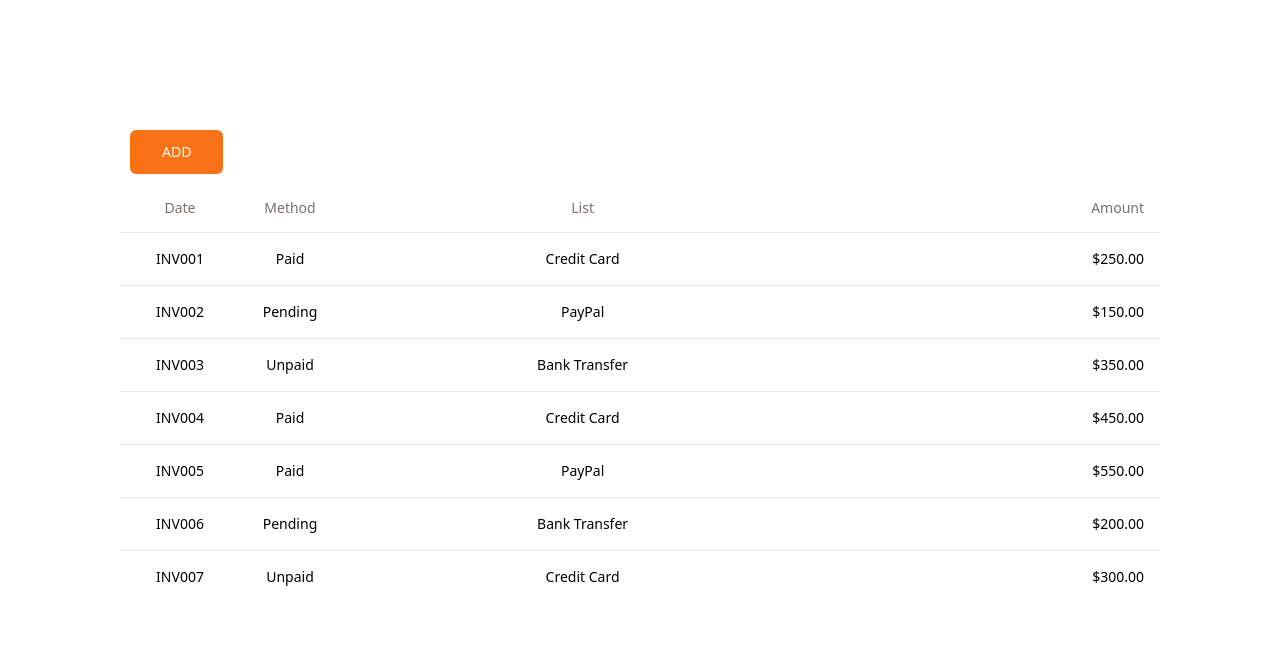
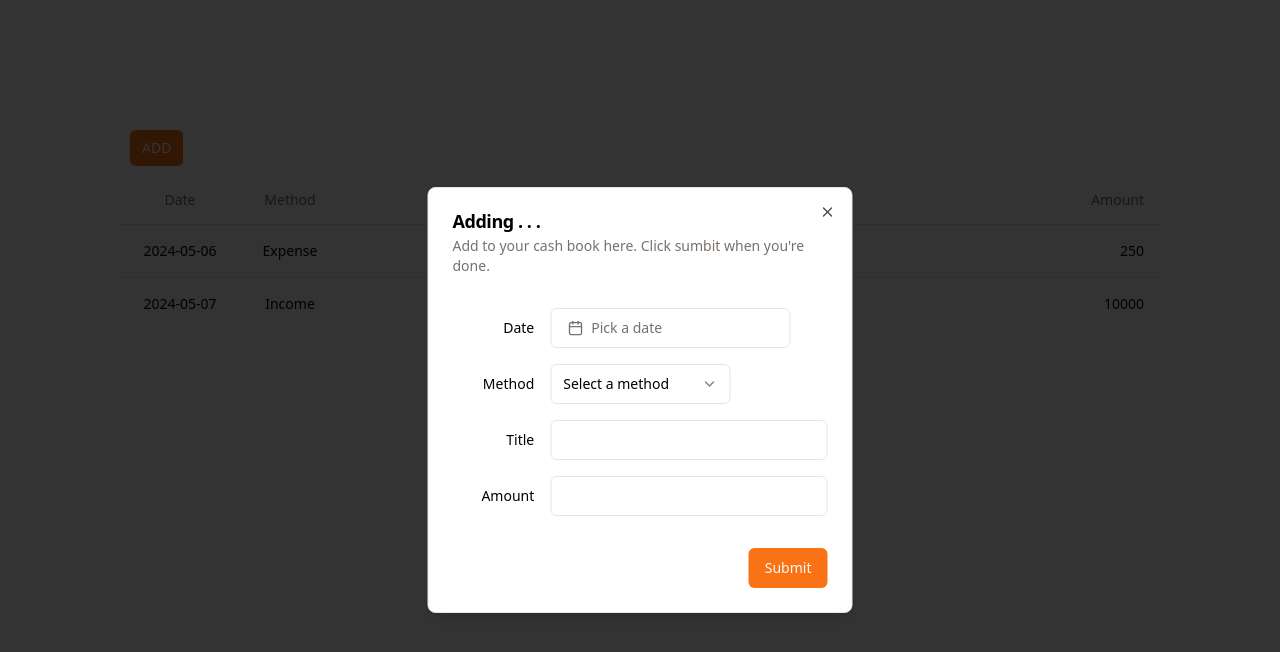
Before and after one commit to jeerawut97/gatsby-shadcn, a Gatsby site: page / in a window 1280 px wide. Both pictures are taken after a click on the button "ADD". Built offline with nearby package versions, Linux system fonts and the light colour scheme; Gatsby itself is replaced by a stand-in of ours.

Commit message:
common component

```diff
--- /dev/null
+++ b/src/components/common/dialog.tsx
@@ -0,0 +1,134 @@
+import * as React from "react"
+import {
+    Dialog,
+    DialogContent,
+    DialogDescription,
+    DialogFooter,
+    DialogHeader,
+    DialogTitle,
+    DialogTrigger,
+    DialogClose
+} from "@/components/ui/dialog"
+import {
+    Select,
+    SelectContent,
+    SelectGroup,
+    SelectItem,
+    SelectLabel,
+    SelectTrigger,
+    SelectValue,
+} from "@/components/ui/select"
+import {
+    Popover,
+    PopoverContent,
+    PopoverTrigger,
+} from "@/components/ui/popover"
+
+import { Input } from "@/components/ui/input"
+import { Label } from "@/components/ui/label"
+import { Button } from "@/components/ui/button"
+import { format } from "date-fns"
+import { Calendar as CalendarIcon } from "lucide-react"
+import { cn } from "@/lib/utils"
+import { Calendar } from "@/components/ui/calendar"
+
+
+const paddingStyles = {
+    padding: 10,
+}
+
+const DialogCustom = () => {
+    const [date, setDate] = React.useState<Date>();
+
+    function onSubmit() {
+        console.log('submit')
+    }
+
+    return (
+        <Dialog>
+            <DialogTrigger asChild>
+            <div style={paddingStyles}><Button size="sm">ADD</Button></div>
+            </DialogTrigger>
+            <DialogContent className="sm:max-w-[425px]">
+            <DialogHeader>
+                <DialogTitle>Adding . . .</DialogTitle>
+                <DialogDescription>
+                Add to your cash book here. Click sumbit when you're done.
+                </DialogDescription>
+            </DialogHeader>
+
+            <div className="grid gap-4 py-4">
+                <div className="grid grid-cols-4 items-center gap-4">
+                <Label htmlFor="date" className="text-right">
+                    Date
+                </Label>
+                <Popover>
+                    <PopoverTrigger asChild>
+                        <Button
+                        variant={"outline"}
+                        className={cn(
+                            "w-[240px] justify-start text-left font-normal",
+                            !date && "text-muted-foreground"
+                        )}
+                        >
+                        <CalendarIcon className="mr-2 h-4 w-4" />
+                        {date ? format(date, "PPP") : <span>Pick a date</span>}
+                        </Button>
+                    </PopoverTrigger>
+                    <PopoverContent className="w-auto p-0" align="start">
+                        <Calendar
+                        mode="single"
+                        selected={date}
+                        onSelect={setDate}
+                        disabled={(date) =>
+                            date > new Date() || date < new Date("1900-01-01")
+                        }
+                        initialFocus
+                        />
+                    </PopoverContent>
+                </Popover>
+                </div>
+                <div className="grid grid-cols-4 items-center gap-4">
+                <Label htmlFor="method" className="text-right">
+                    Method
+                </Label>
+                <Select>
+                    <SelectTrigger className="w-[180px]">
+                    <SelectValue placeholder="Select a method" />
+                    </SelectTrigger>
+                    <SelectContent>
+                    <SelectGroup>
+                        <SelectLabel>Method</SelectLabel>
+                        <SelectItem value="income">Income</SelectItem>
+                        <SelectItem value="expense">Expense</SelectItem>
+                    </SelectGroup>
+                    </SelectContent>
+                </Select>
+                </div>
+                <div className="grid grid-cols-4 items-center gap-4">
+                <Label htmlFor="title" className="text-right">
+                    Title
+                </Label>
+                <Input id="title" className="col-span-3" />
+                </div>
+                <div className="grid grid-cols-4 items-center gap-4">
+                <Label htmlFor="amount" className="text-right">
+                    Amount
+                </Label>
+                <Input id="amount" type="number" className="col-span-3" />
+                </div>
+            </div>
+
+            <DialogFooter>
+                <DialogClose asChild>
+                <Button type="button" onClick={onSubmit}>
+                    Submit
+                </Button>
+                </DialogClose>
+            </DialogFooter>
+            </DialogContent>
+        </Dialog>
+    )
+}
+
+export default DialogCustom;
--- /dev/null
+++ b/src/components/common/table.tsx
@@ -0,0 +1,54 @@
+import * as React from "react"
+import {
+    Table,
+    TableBody,
+    TableCell,
+    TableHead,
+    TableHeader,
+    TableRow,
+} from "@/components/ui/table"
+
+
+const cash_book = [
+    {
+        uuid: 1,
+        date: "2024-05-06",
+        method: "Expense",
+        amount: 250.00,
+        title: "Buy Ticket",
+    },
+    {
+        uuid: 2,
+        date: "2024-05-07",
+        method: "Income",
+        amount: 10000.00,
+        title: "Sell Ticket",
+    }
+]
+
+const TableCustom: React.FC = () => {
+    return (
+        <Table>
+            <TableHeader>
+            <TableRow>
+                <TableHead className="w-[120px] text-center">Date</TableHead>
+                <TableHead className="w-[100px] text-center">Method</TableHead>
+                <TableHead className="text-center">List</TableHead>
+                <TableHead className="text-right">Amount</TableHead>
+            </TableRow>
+            </TableHeader>
+            <TableBody>
+            {cash_book.map((cash) => (
+                <TableRow key={cash.uuid}>
+                <TableCell className="font-medium text-center">{cash.date}</TableCell>
+                <TableCell className="text-center">{cash.method}</TableCell>
+                <TableCell className="text-center">{cash.title}</TableCell>
+                <TableCell className="text-right">{cash.amount}</TableCell>
+                </TableRow>
+            ))}
+            </TableBody>
+        </Table>
+    )
+}
+
+export default TableCustom;
--- a/src/pages/index.tsx
+++ b/src/pages/index.tsx
@@ -1,102 +1,29 @@
 import * as React from "react"
-import type { HeadFC, PageProps } from "gatsby"
-import { Button } from "@/components/ui/button"
+import type { PageProps } from "gatsby"
+import TableCustom from "@/components/common/table"
+import DialogCustom from "@/components/common/dialog"
+
 
 const pageStyles = {
   padding: 120,
 }
-const paddingStyles = {
-  padding: 10,
-}
 
-import {
-  Table,
-  TableBody,
-  TableCell,
-  TableHead,
-  TableHeader,
-  TableRow,
-} from "@/components/ui/table"
-
-const invoices = [
-  {
-    invoice: "INV001",
-    paymentStatus: "Paid",
-    totalAmount: "$250.00",
-    paymentMethod: "Credit Card",
-  },
-  {
-    invoice: "INV002",
-    paymentStatus: "Pending",
-    totalAmount: "$150.00",
-    paymentMethod: "PayPal",
-  },
-  {
-    invoice: "INV003",
-    paymentStatus: "Unpaid",
-    totalAmount: "$350.00",
-    paymentMethod: "Bank Transfer",
-  },
-  {
-    invoice: "INV004",
-    paymentStatus: "Paid",
-    totalAmount: "$450.00",
-    paymentMethod: "Credit Card",
-  },
-  {
-    invoice: "INV005",
-    paymentStatus: "Paid",
-    totalAmount: "$550.00",
-    paymentMethod: "PayPal",
-  },
-  {
-    invoice: "INV006",
-    paymentStatus: "Pending",
-    totalAmount: "$200.00",
-    paymentMethod: "Bank Transfer",
-  },
-  {
-    invoice: "INV007",
-    paymentStatus: "Unpaid",
-    totalAmount: "$300.00",
-    paymentMethod: "Credit Card",
-  },
-]
-
-export function TableDemo() {
+const IndexPage: React.FC<PageProps> = () => {
   return (
-    <Table>
-      <TableHeader>
-        <TableRow>
-          <TableHead className="w-[120px] text-center">Date</TableHead>
-          <TableHead className="w-[100px] text-center">Method</TableHead>
-          <TableHead className="text-center">List</TableHead>
-          <TableHead className="text-right">Amount</TableHead>
-        </TableRow>
-      </TableHeader>
-      <TableBody>
-        {invoices.map((invoice) => (
-          <TableRow key={invoice.invoice}>
-            <TableCell className="font-medium text-center">{invoice.invoice}</TableCell>
-            <TableCell className="text-center">{invoice.paymentStatus}</TableCell>
-            <TableCell className="text-center">{invoice.paymentMethod}</TableCell>
-            <TableCell className="text-right">{invoice.totalAmount}</TableCell>
-          </TableRow>
-        ))}
-      </TableBody>
-    </Table>
+    <>
+      <html>
+        <head>
+          <title>CashBook</title>
+        </head>
+        <body>
+          <main style={pageStyles}>
+            <DialogCustom />
+            <TableCustom />
+          </main>
+        </body>
+      </html>
+    </>
   )
 }
 
-const IndexPage: React.FC<PageProps> = () => {
-  return (
-    <main style={pageStyles}>
-      <div style={paddingStyles}><Button size="lg">ADD</Button></div>
-      <TableDemo />
-    </main>
-  )
-}
-
-export default IndexPage
-
-export const Head: HeadFC = () => <title>CashBook</title>
+export default IndexPage;
```
